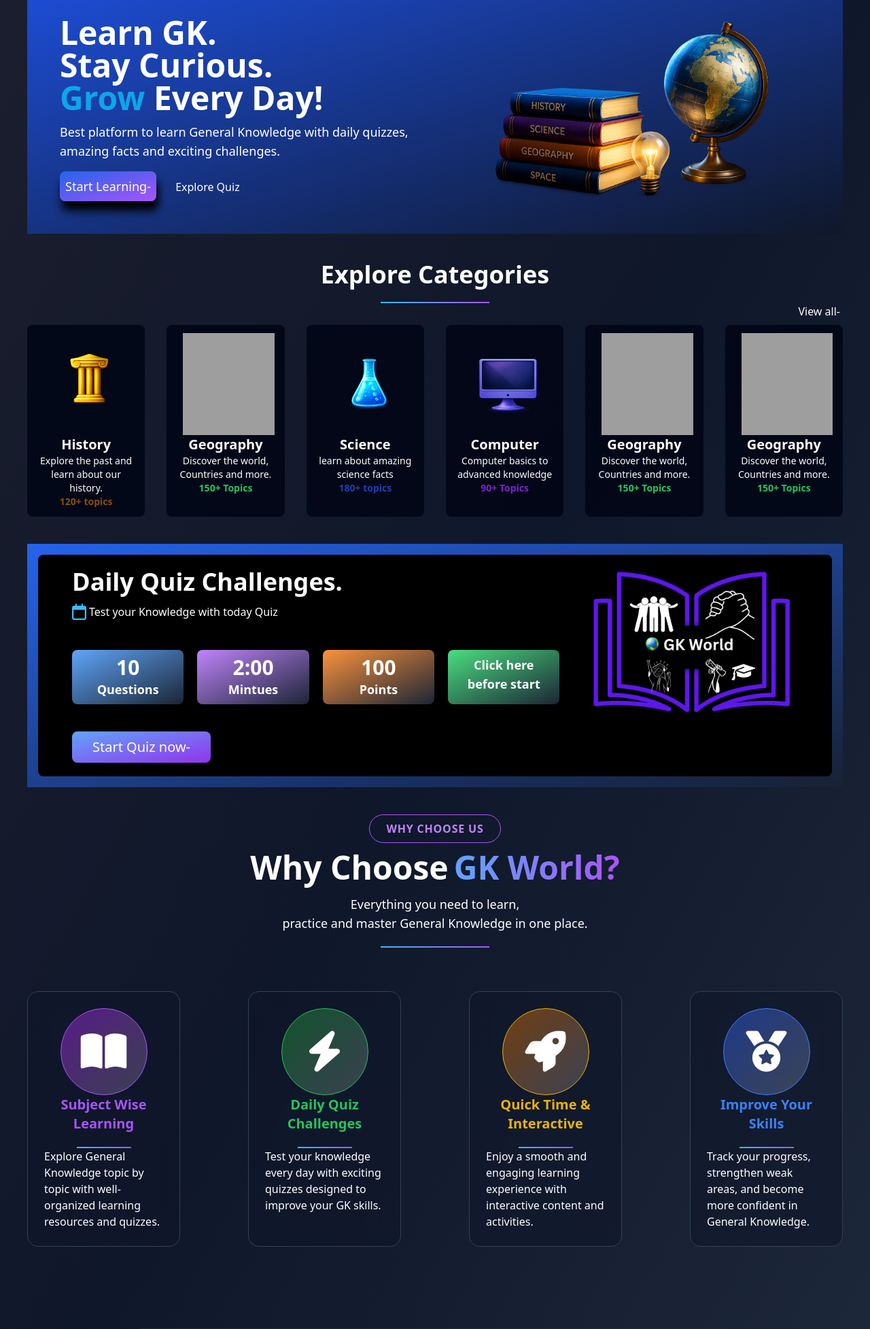
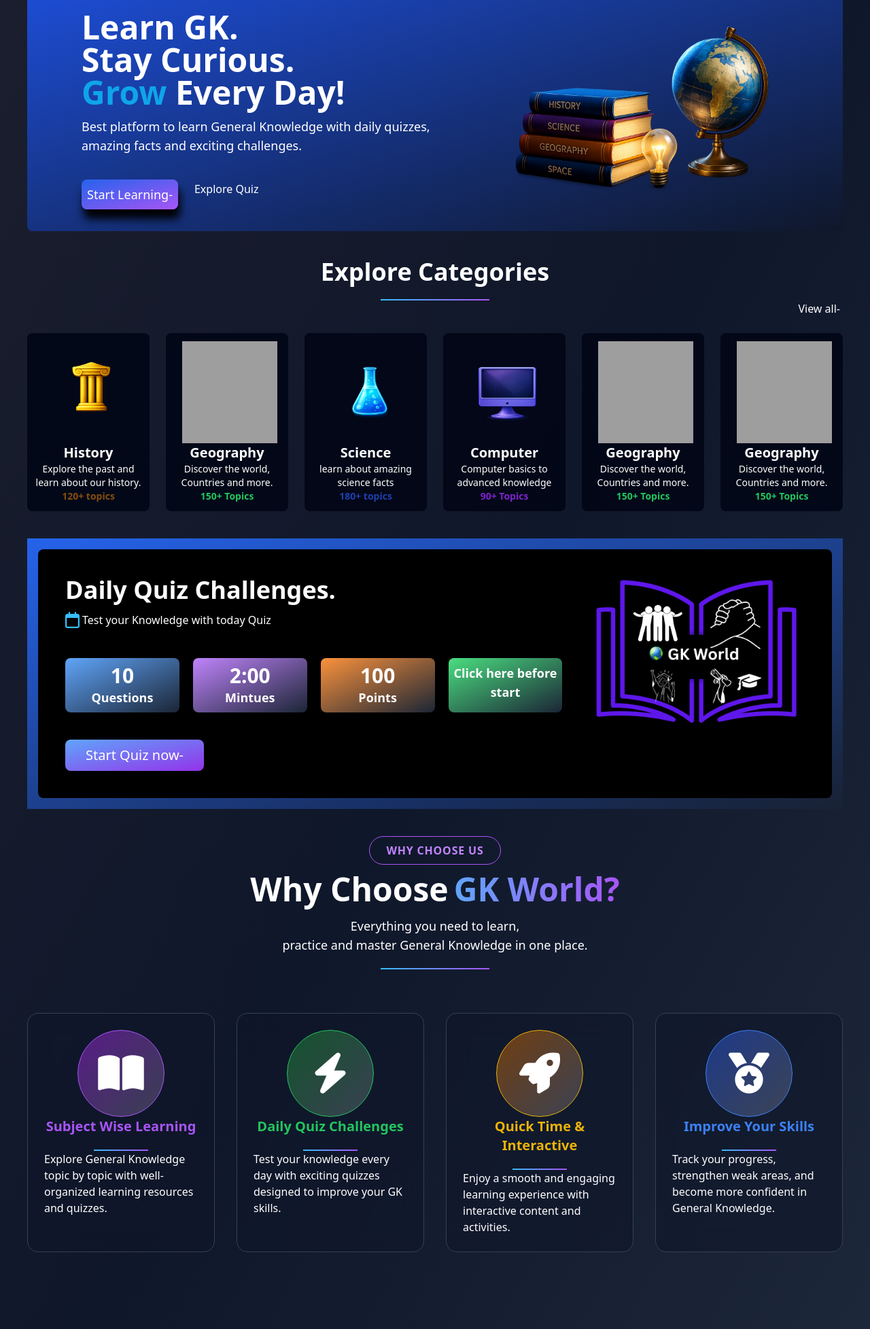
Before and after one commit to codewithlaxmi/GK-world-website, a Flask app: page / in a window 1280 px wide. Shown: the part 64-2019 px from the top of the page at 68% size. Run offline with Flask 3, Linux system fonts and the light colour scheme; some libraries are stand-ins or nearby versions; grey boxes are pictures that could not be loaded.

Commit message:
update website

```diff
--- a/templates/base.html
+++ b/templates/base.html
@@ -1,151 +1,182 @@
-<!Doctype html>
+<!doctype html>
 <html lang="en">
   <head>
-    <meta charset="UTF-8">
-    <meta name="viewport" content="width=device-width ,initial-scale=1.0">
+    <meta charset="UTF-8" />
+    <meta name="viewport" content="width=device-width ,initial-scale=1.0" />
 
     <title>GK world</title>
 
     <!--css-->
-    <link rel="stylesheet" href="{{url_for('static',filename='css/style.css')}}">
+    <link
+      rel="stylesheet"
+      href="{{url_for('static',filename='css/style.css')}}"
+    />
 
     <script src="https://cdn.tailwindcss.com"></script>
 
     <!-- Google Font -->
-    <link rel="preconnect" href="https://fonts.googleapis.com">
-    <link rel="preconnect" href="https://fonts.gstatic.com" crossorigin>
+    <link rel="preconnect" href="https://fonts.googleapis.com" />
+    <link rel="preconnect" href="https://fonts.gstatic.com" crossorigin />
 
-    <link rel="stylesheet" href="https://cdnjs.cloudflare.com/ajax/libs/font-awesome/6.7.2/css/all.min.css">
+    <link
+      rel="stylesheet"
+      href="https://cdnjs.cloudflare.com/ajax/libs/font-awesome/6.7.2/css/all.min.css"
+    />
 
-    <link href="https://fonts.googleapis.com/css2?family=Poppins:wght@300;400;500;600;700&display=swap" rel="stylesheet">
+    <link
+      href="https://fonts.googleapis.com/css2?family=Poppins:wght@300;400;500;600;700&display=swap"
+      rel="stylesheet"
+    />
   </head>
-<body class="bg-gradient-to-br from-slate-950/90 via-slate-900 to-slate-800 min-h-screen   ">
-
-
-<nav class="fixed top-0  left-0 w-full bg-slate-950/90 backdrop-blur-md  z-50">
-
+  <body
+    class="bg-gradient-to-br from-slate-950/90 via-slate-900 to-slate-800 min-h-screen"
+  >
+    <nav
+      class="fixed top-0 left-0 w-full bg-slate-950/90 backdrop-blur-md z-50"
+    >
       <div class="max-w-7xl mx-auto px-6">
-
         <div class="flex items-center justify-between h-15">
-
           <!-- Logo -->
           <div class="flex items-center gap-3">
-
             <img
               src="{{ url_for('static', filename='images/logo.png') }}"
               alt="Logo"
               class="w-16 h-16 object-contain"
-                >
+            />
 
             <div>
-                    <h1 class="text-white text-xl font-bold">
-                        GK World
-                    </h1>
+              <h1 class="text-white text-xl font-bold">GK World</h1>
 
-                    <p class="text-slate-400 text-xs">
-                        Learn • Quiz • Grow
-                    </p>
+              <p class="text-slate-400 text-xs">Learn • Quiz • Grow</p>
             </div>
-
           </div>
 
           <!-- Nav Links -->
           <div class="hidden md:flex items-center gap-8">
-
-                <a href="/"
-                   class="text-slate-300 text-lg hover:text-purple-400 transition">
+            <a
+              href="/"
+              class="text-slate-300 text-lg hover:text-purple-400 transition"
+            >
               Home
             </a>
 
-                <a href="/Quiz"
-                   class="text-slate-300 text-lg hover:text-purple-400 transition">
+            <a
+              href="/Quiz"
+              class="text-slate-300 text-lg hover:text-purple-400 transition"
+            >
               Quiz
             </a>
 
-                <a href="/Learn"
-                    class="text-slate-300 text-lg hover:text-purple-400 transition ">
+            <a
+              href="/Learn"
+              class="text-slate-300 text-lg hover:text-purple-400 transition"
+            >
               Learn
             </a>
 
-
-                <a href="/Categories"
-                   class="text-slate-300 text-lg hover:text-purple-400 transition">
+            <a
+              href="/Categories"
+              class="text-slate-300 text-lg hover:text-purple-400 transition"
+            >
               Categories
             </a>
 
-                <a href="#"
-                   class="text-slate-300 text-lg hover:text-purple-400 transition">
+            <a
+              href="#"
+              class="text-slate-300 text-lg hover:text-purple-400 transition"
+            >
               Current Affairs
             </a>
 
-                <a href="#"
-                   class="text-slate-300 text-lg hover:text-purple-400 transition">
+            <a
+              href="#"
+              class="text-slate-300 text-lg hover:text-purple-400 transition"
+            >
               Leaderboard
             </a>
-
-
-
           </div>
 
           <!-- Buttons -->
           <div class="flex items-center gap-3">
-
             <button
-                    class="hidden md:block px-5 py-2 border border-slate-700 rounded-lg text-white hover:border-blue-700 transition">
-
+              class="hidden md:block px-5 py-2 border border-slate-700 rounded-lg text-white"
+            >
               Login
-
             </button>
 
             <button
-                    class="px-5 py-2 bg-purple-600 hover:bg-gradient-to-br from-blue-700 to-purple-500 rounded-lg text-white transition">
-
+              class="hidden md:block px-5 py-2 bg-purple-600 rounded-lg text-white"
+            >
               Sign Up
-
             </button>
 
+            <!-- Mobile Toggle -->
+            <button id="menu-btn" class="md:hidden text-white text-2xl">
+              <i class="fas fa-bars"></i>
+            </button>
+          </div>
+        </div>
+      </div>
+    </nav>
+
+    <!-- Mobile Menu -->
+    <div
+      id="mobile-menu"
+      class="hidden md:hidden bg-slate-950/95 backdrop-blur-md"
+    >
+      <div class="flex flex-col px-6 py-4 space-y-4">
+        <a href="/" class="text-slate-300 hover:text-purple-400"> Home </a>
+
+        <a href="/Quiz" class="text-slate-300 hover:text-purple-400"> Quiz </a>
+
+        <a href="/Learn" class="text-slate-300 hover:text-purple-400">
+          Learn
+        </a>
+
+        <a href="/Categories" class="text-slate-300 hover:text-purple-400">
+          Categories
+        </a>
+
+        <a href="#" class="text-slate-300 hover:text-purple-400">
+          Current Affairs
+        </a>
+
+        <a href="#" class="text-slate-300 hover:text-purple-400">
+          Leaderboard
+        </a>
+
+        <button class="border border-slate-700 rounded-lg py-2 text-white">
+          Login
+        </button>
+
+        <button class="bg-purple-600 rounded-lg py-2 text-white">
+          Sign Up
+        </button>
+      </div>
     </div>
 
-        </div>
-
-    </div>
-
-</nav>
-
-
-{% block content %}
-
-{% endblock %}
-
-
+    {% block content %} {% endblock %}
 
     <!--footer par-->
     <footer class="mt-20 py-10">
-
-    <div class="max-w-4xl mx-auto text-center border border-slate-800 rounded-2xl bg-slate-950/50 p-8">
-
-        <h2 class="text-3xl font-bold bg-gradient-to-r from-sky-400 to-purple-500 bg-clip-text text-transparent">
+      <div
+        class="max-w-4xl mx-auto text-center border border-slate-800 rounded-2xl bg-slate-950/50 p-8"
+      >
+        <h2
+          class="text-3xl font-bold bg-gradient-to-r from-sky-400 to-purple-500 bg-clip-text text-transparent"
+        >
           GK World
         </h2>
 
-        <p class="text-slate-400 mt-3">
-            Learn • Quiz • Grow
-        </p>
+        <p class="text-slate-400 mt-3">Learn • Quiz • Grow</p>
 
         <p class="text-slate-500 text-sm mt-5">
           © 2026 GK World. All Rights Reserved.
         </p>
-
       </div>
-
     </footer>
-
-
-
 
     <!--js  file-->
     <script src="{{ url_for('static', filename='js/script.js') }}"></script>
-
-
   </body>
 </html>
--- a/templates/index.html
+++ b/templates/index.html
@@ -8,12 +8,12 @@
 
 <!--hearder  section start-->
 
-<section class="m-10  bg-gradient-to-br from-blue-700 to-slate-900 text-white flex items-center px-12 ">
+<section class="m-4 md:m-10  bg-gradient-to-br from-blue-700 to-slate-900 text-white flex  flex-col  md:flex-row items-center px-4 md:px-12 rounded-lg ">
 
     <!--left content-->
-    <div class="w-1/2">
+    <div class=" w-full md:w-1/2 md:text-left  md:mt-10 md:m-8">
 
-        <h1 class="text-5xl text-white font-bold ">
+        <h1 class=" text-3xl md:text-5xl text-white font-bold ">
             Learn GK.<br>
             Stay Curious.<br>
             <span class="text-sky-500 ">
@@ -22,13 +22,13 @@
             Every Day!
         </h1>
 
-        <p class="text-lg w-[520px] mt-3">
+        <p class="text-base md:text-lg w-full  md:w-[520px] mt-3">
             Best platform to learn General Knowledge
             with daily quizzes, amazing facts and
             exciting challenges.
         </p>
 
-        <div class=" gap-5">
+        <div class=" flex flex-col md:flex-row fap-4 mt-5">
             <button class="p-2 bg-gradient-to-br from-blue-600 to-purple-500 text-lg mt-4  rounded-lg  shadow-[3px_14px_13px_black] hover:scale-105 transition hover:shadow-sm ">Start Learning- </button>
             <button class="p-2  rounded-lg  ms-4  hover:border border-blue-400 hover:border-2">Explore Quiz </button>
         </div>
@@ -40,11 +40,11 @@
 
     <!--right side image-->
 
-    <div class="w-1/2">
+    <div class=" w-full md:w-1/2 mt-10 md:m-0">
 
         <img src="{{url_for('static',filename='images/heroimage.png')}}"
              alt="hero image"
-             class="w-[700px]"
+             class=" w-full max-w-lg mx-auto"
         >
 
     </div>
@@ -67,7 +67,7 @@
         </a>
 
 
-        <div class="grid grid-cols-2  md:grid-cols-6 gap-8 mt-2">
+        <div class="grid grid-cols-1 sm:grid-cols-2   md:grid-cols-3 lg:grid-cols-6 gap-6 mt-6">
 
             {% for card in cards %}
             <div class="items-center   text-center text-white p-3 bg-slate-950/90 rounded-lg">
@@ -92,7 +92,7 @@
 
 <section class="m-10 ">
     <div class="bg-gradient-to-br from-blue-600 to-slate-800/20 p-4">
-        <div class="flex  justify-between gap-10 text-white  bg-black rounded-lg p-[20px_50px]">
+        <div class="flex flex-col lg:flex-row gap-10 text-white bg-black rounded-lg p-5 md:p-10">
 
             <div>
                 <h1 class="text-4xl font-bold">Daily Quiz Challenges.</h1>
@@ -102,7 +102,7 @@
                 </div>
                 <!--cards-->
 
-                <div class="grid grid-cols-1 md:grid-cols-4  gap-5 mt-10  ">
+                <div class="grid grid-cols-2 md:grid-cols-4  gap-5 mt-10  ">
                     {% for testCard in testCards%}
                     <div
                          {% if testCard.id %}
@@ -128,7 +128,7 @@
 
             <!--image-->
             <div class=" rounded-xl ">
-                <img src="{{url_for(('static'),filename="images/GK.png")}}">
+                <img src="{{url_for(('static'),filename="images/GK.png")}}" class="w-full max-w-md mx-auto">
             </div>
 
         </div>
@@ -157,7 +157,7 @@
 
        <div class="w-40 h-[2px] bg-gradient-to-r from-sky-400 to-purple-500 mx-auto mt-5"></div>
     <!--cards-->
-    <div class="grid grid-cols-4 gap-[100px] mt-16  ">
+    <div class="grid grid-cols-1 sm:grid-cols-2 lg:grid-cols-2 lg:grid-cols-4 gap-8 mt-16  ">
 
         {% for whycard in whycards %}
         <div class="bg-slate-900/60 backdrop-blur-lg border border-slate-700 text-center text-white rounded-2xl p-6 {{whycard.background}}transition duration-100">
```
Lines whose indentation alone changed are shown as unchanged.
